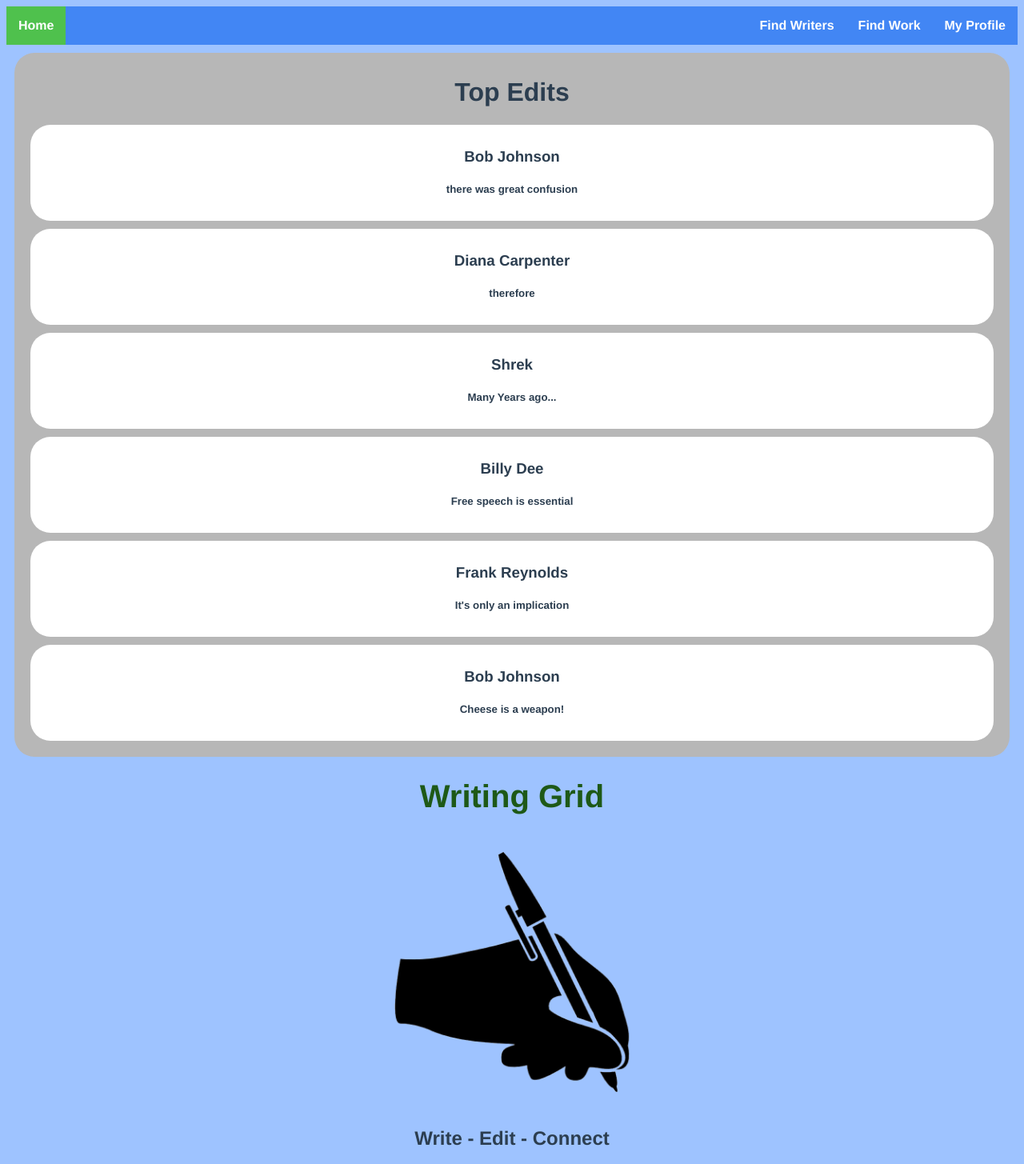
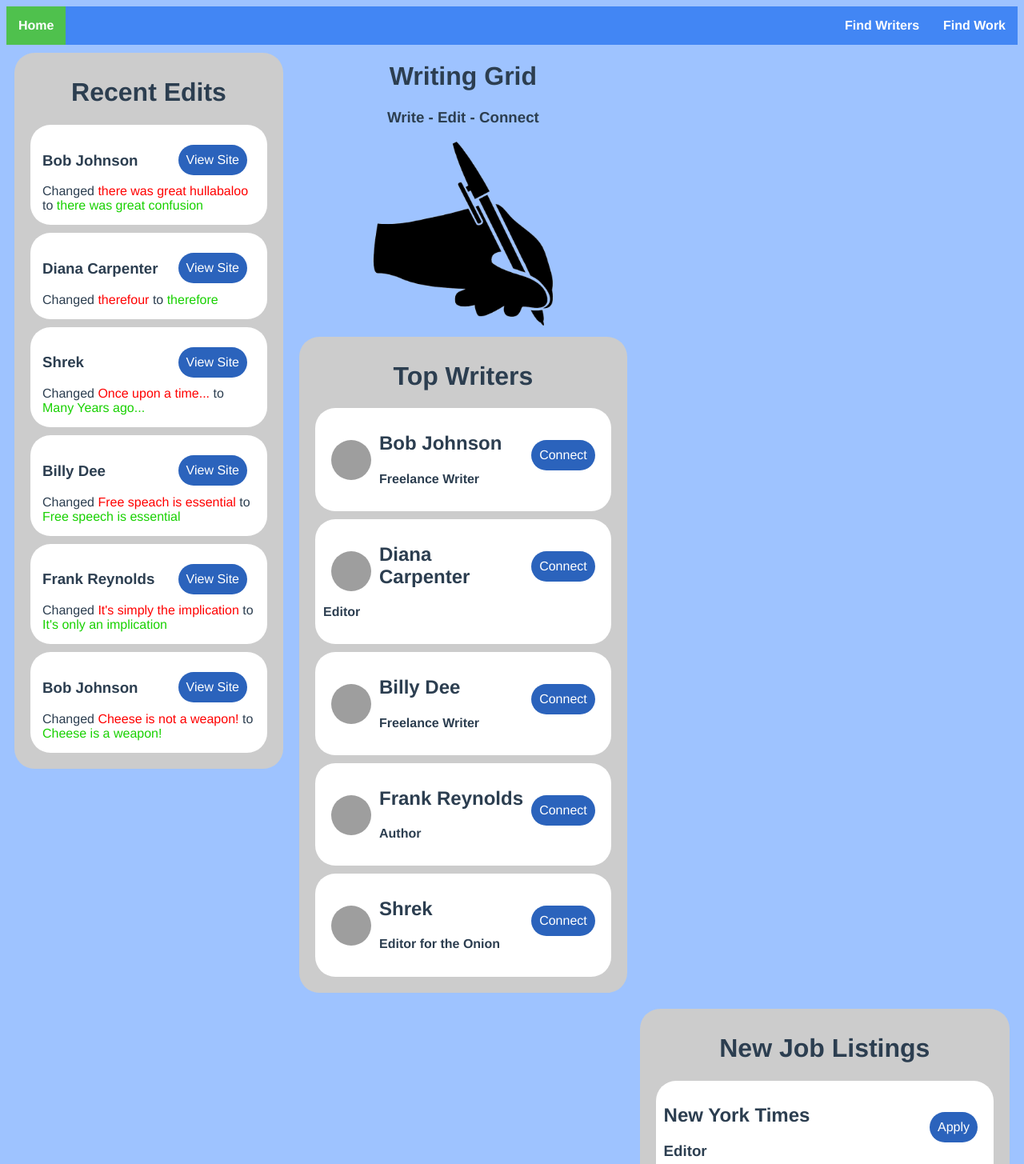
Before and after one commit to tdecelle/writing-grid-website, a Vue app: page / in a window 1280 px wide. Shown: the top 1455 px of the page at 80% size. Built offline with nearby package versions, Linux system fonts and the light colour scheme; grey boxes are pictures that could not be loaded.

Commit message:
Formatting

```diff
--- a/src/App.vue
+++ b/src/App.vue
@@ -2,7 +2,6 @@
   <div id="app">
     <ul id="nav">
       <li class="nav_left"><router-link to="/">Home</router-link></li>
-      <li class="nav_right"><router-link to="/profile">My Profile</router-link></li>
       <li class="nav_right"><router-link to="/listings">Find Work</router-link></li>
       <li class="nav_right"><router-link to="/writers">Find Writers</router-link></li>
     </ul>
--- a/src/components/Edit.vue
+++ b/src/components/Edit.vue
@@ -1,7 +1,12 @@
 <template>
-    <div>
+    <div class="edit">
+        <div id="button" onclick="window.location='https://www.nytimes.com/';">
+            View Site
+        </div>
         <h3>{{ edit.writer }}</h3>
-        <h5>{{ edit.new }}</h5>
+        Changed <p style="color:red;display: inline;">{{ edit.original }}</p> to
+        <p style="color:#18d100;display: inline;">{{ edit.new }}</p>
+
     </div>
 </template>
 
@@ -16,5 +21,22 @@
 </script>
 
 <style scoped>
+    .edit {
+        text-align:left;
+        padding:5px;
+    }
+    #button {
+        float: right;
+        background-color:blue;
+        color:white;
+        cursor: pointer;
+        background-color: #2b63bc;
+        border-radius: 25px;
+        padding: 10px;
+        margin: 10px;
+    }
 
+    #button:hover {
+        background-color: #5390ef;
+    }
 </style>
--- a/src/components/List.vue
+++ b/src/components/List.vue
@@ -24,7 +24,7 @@
 
 <style scoped>
     .list{
-        background-color: #b7b7b7;
+        background-color: #cccccc;
         border-radius: 25px;
         /*border: 2px solid black;*/
         padding: 10px;
--- a/src/views/Home.vue
+++ b/src/views/Home.vue
@@ -1,9 +1,14 @@
 <template>
   <div class="home">
-    <List name="Top Edits" type="edit" :json="edits"/>
-    <Homepage/>
-    <List name="Top Writers" type="writer" :json="writers"/>
-    <List name="Top Listings" type="listing" :json="listings" />
+    <List name="Recent Edits" class="leftpane" type="edit" :json="edits"/>
+    <!--<Homepage/>-->
+    <div class="middlepane">
+      <h1>Writing Grid</h1>
+      <h3>Write - Edit - Connect</h3>
+      <img src="../assets/writing-icon.png" alt="icon">
+      <List name="Top Writers" type="writer" :json="writers"/>
+    </div>
+    <List name="New Job Listings" class="rightpane" type="listing" :json="listings" />
   </div>
 </template>
 
@@ -30,3 +35,33 @@
   })
   export default class Home extends Vue {}
 </script>
+
+<style scoped>
+
+.leftpane {
+    width: 25%;
+    height: 100%;
+    float: left;
+    border-collapse: collapse;
+}
+
+.middlepane {
+    text-align: center;
+    width: 34%;
+    height: 100%;
+    float: left;
+    border-collapse: collapse;
+}
+
+.rightpane {
+  width: 35%;
+  height: 100%;
+  position: relative;
+  float: right;
+  border-collapse: collapse;
+}
+
+img{
+  width:230px;
+}
+</style>
```
